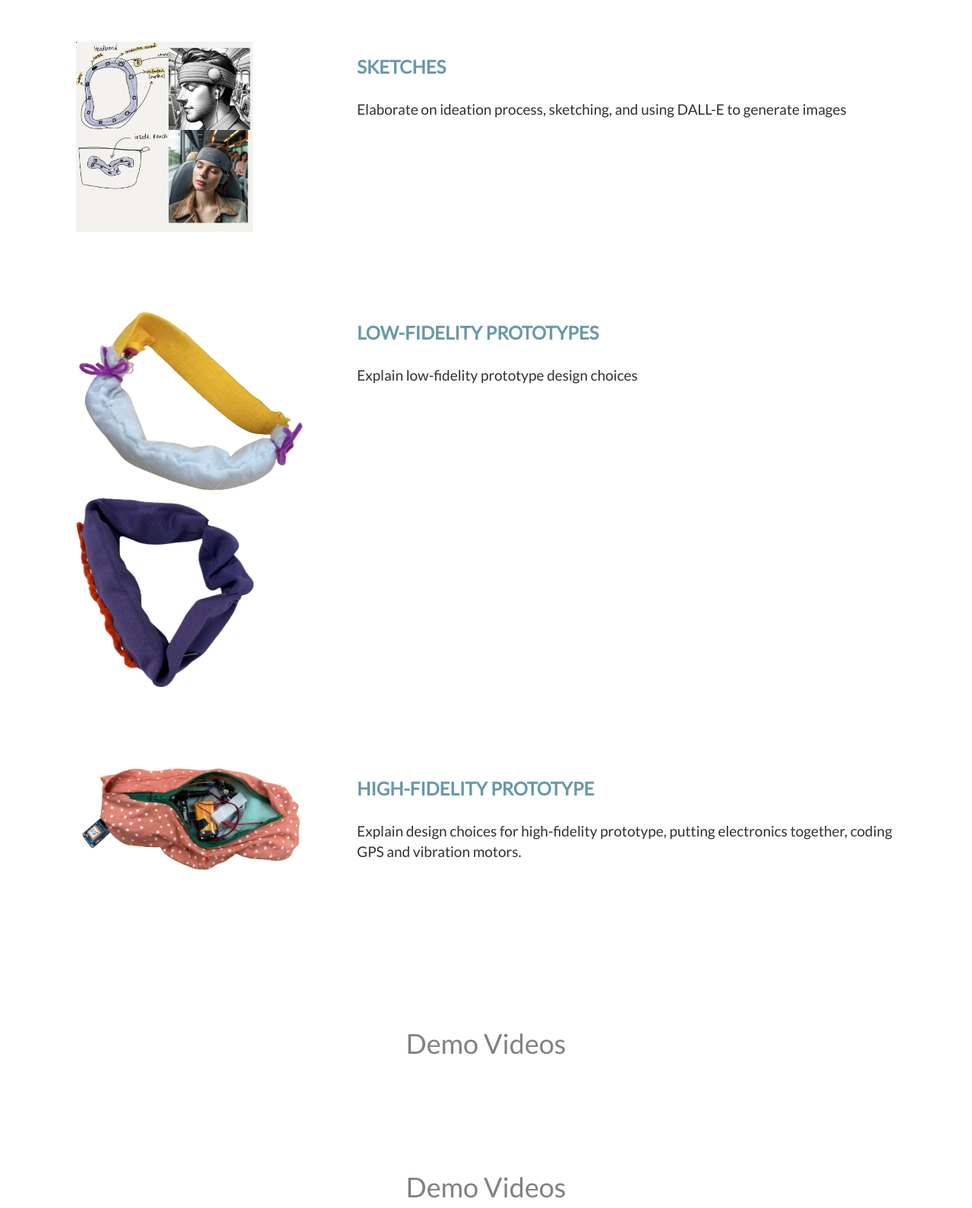
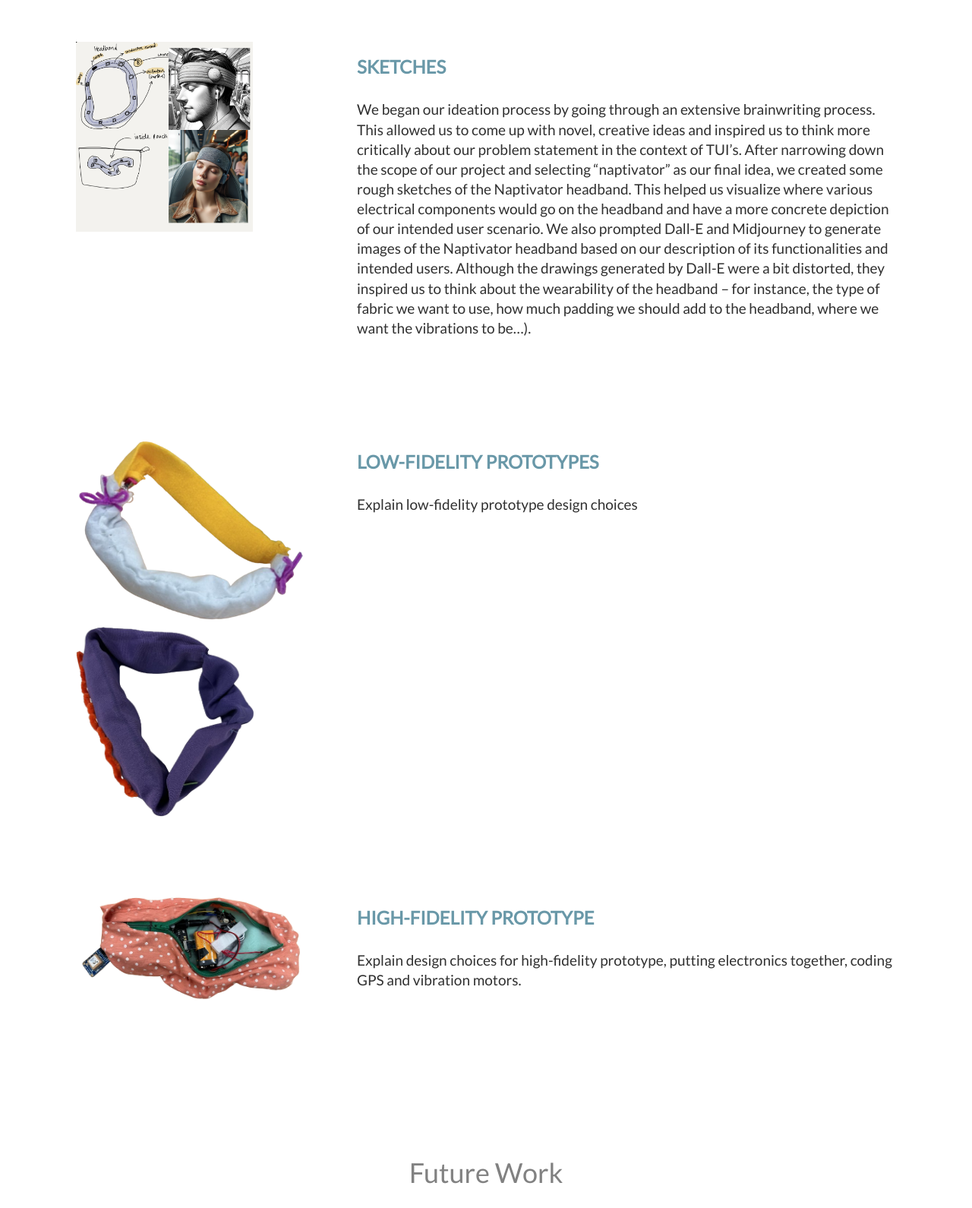
Before and after one commit to emmalim/naptivator, a plain HTML site: page index.html in a window 1280 px wide. Shown: the part 2320-3910 px from the top of the page at 76% size. Drawn offline with nearby package versions, Linux system fonts and the light colour scheme.

Commit message:
sketches writeup

```diff
--- a/index.html
+++ b/index.html
@@ -335,7 +335,7 @@
         <div class="col-sm-8">
           <h2>SKETCHES</h2>
           <h4>
-            Elaborate on ideation process, sketching, and using DALL-E to generate images
+            We began our ideation process by going through an extensive brainwriting process. This allowed us to come up with novel, creative ideas and inspired us to think more critically about our problem statement in the context of TUI’s. After narrowing down the scope of our project and selecting “naptivator” as our final idea, we created some rough sketches of the Naptivator headband. This helped us visualize where various electrical components would go on the headband and have a more concrete depiction of our intended user scenario. We also prompted Dall-E and Midjourney to generate images of the Naptivator headband based on our description of its functionalities and intended users. Although the drawings generated by Dall-E were a bit distorted, they inspired us to think about the wearability of the headband – for instance, the type of fabric we want to use, how much padding we should add to the headband, where we want the vibrations to be…).
           </h4>
         </div>
       </div>
@@ -376,7 +376,9 @@
 
      <!--FUTURE WORK SECTION-->
      <div id="future" class="container-fluid text-center">
-      <h1>Demo Videos</h1>
+      <h1>Future Work</h1>
+      <h4>
+      </h4>
     </div>
 
     <!--DEMO SECTION-->
```
